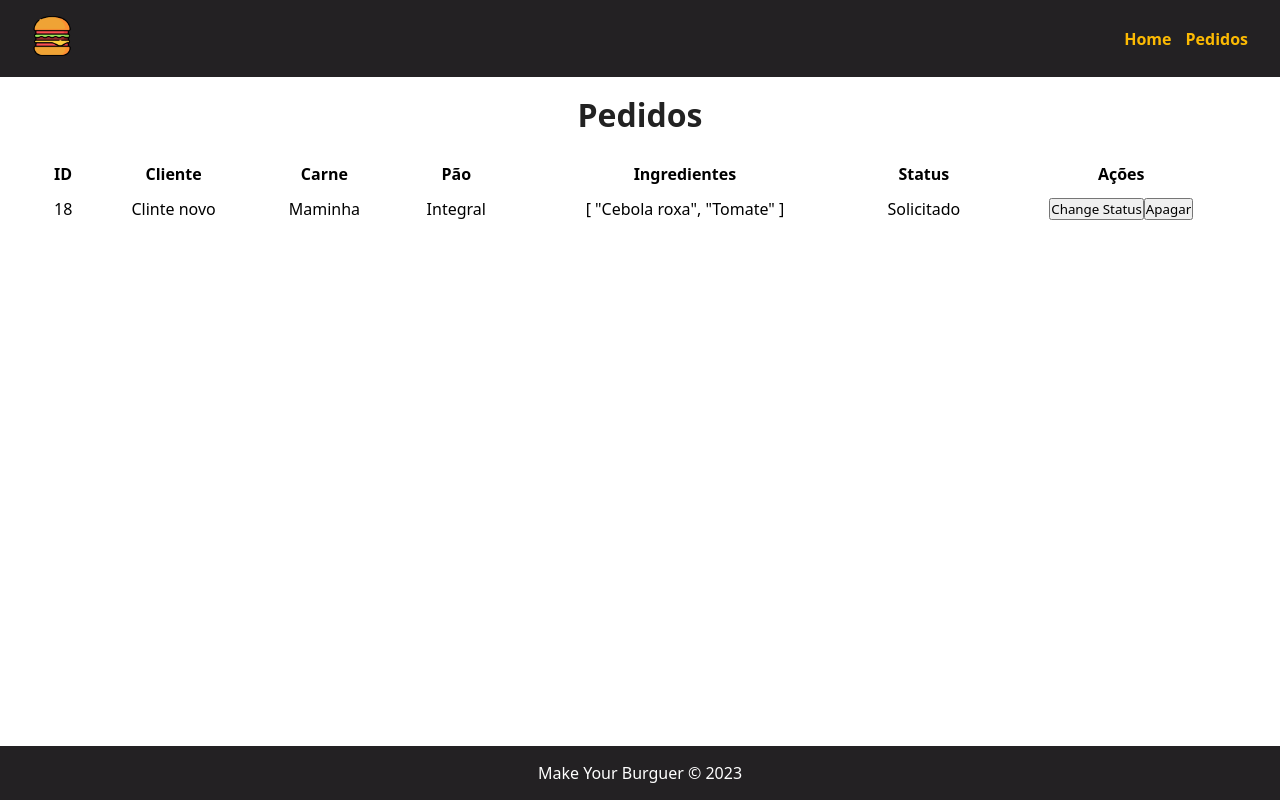
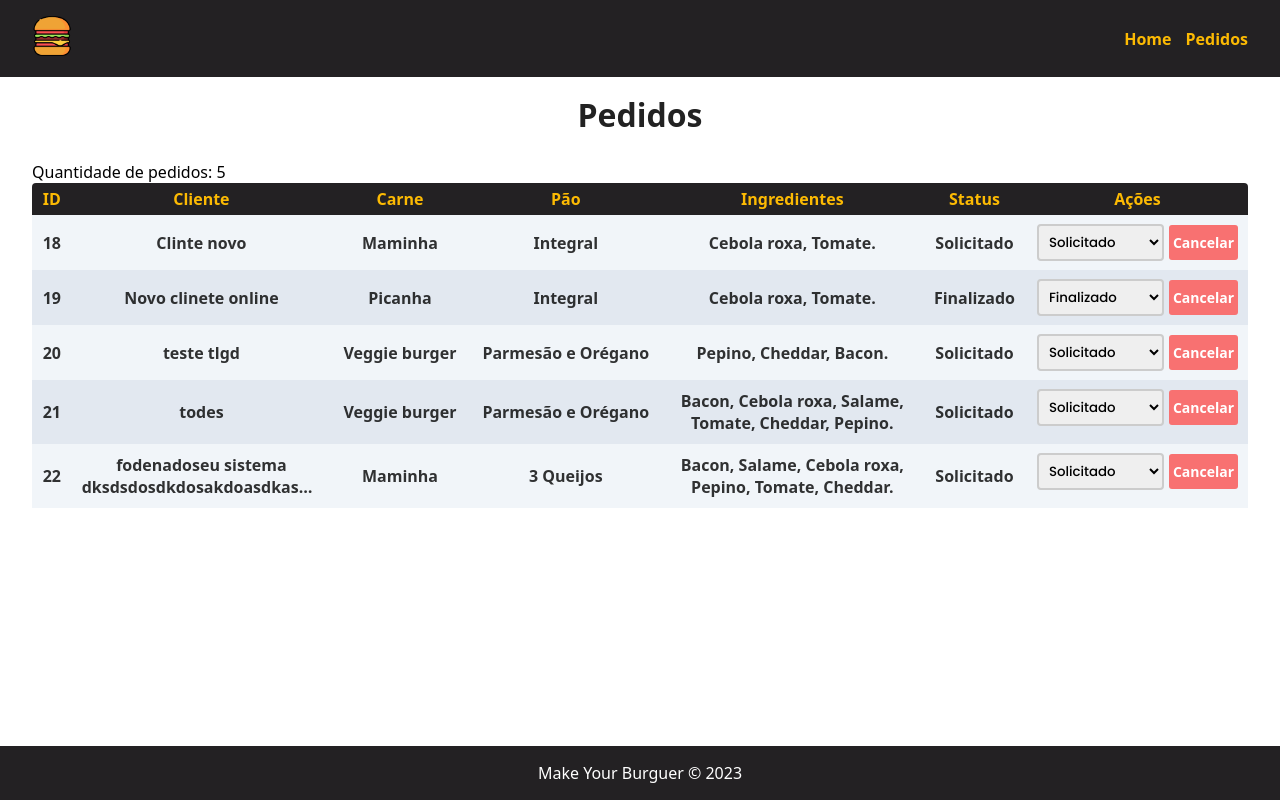
Before and after one commit to William-Romeu-Bronstrup/VueBurguer, a Vue app in the folder makeBurguerProject/: page /pedidos in a window 1280 px wide. Built offline with nearby package versions, Linux system fonts and the light colour scheme; data requests are answered from the project's data file.

Commit message:
Created the pedidos layout and the items with actions

```diff
--- a/makeBurguerProject/db/db.json
+++ b/makeBurguerProject/db/db.json
@@ -85,6 +85,38 @@
       "opcionais": ["Cebola roxa", "Tomate"],
       "status": "Solicitado",
       "id": 18
+    },
+    {
+      "nome": "Novo clinete online",
+      "carne": "Picanha",
+      "pao": "Integral",
+      "opcionais": ["Cebola roxa", "Tomate"],
+      "status": "Finalizado",
+      "id": 19
+    },
+    {
+      "nome": "teste tlgd",
+      "carne": "Veggie burger",
+      "pao": "Parmesão e Orégano",
+      "opcionais": ["Pepino", "Cheddar", "Bacon"],
+      "status": "Solicitado",
+      "id": 20
+    },
+    {
+      "nome": "todes",
+      "carne": "Veggie burger",
+      "pao": "Parmesão e Orégano",
+      "opcionais": ["Bacon", "Cebola roxa", "Salame", "Tomate", "Cheddar", "Pepino"],
+      "status": "Solicitado",
+      "id": 21
+    },
+    {
+      "nome": "fodenadoseu sistema dksdsdosdkdosakdoasdkasodoakdoadkpasokdoakdopaskdopakdopskaodakspodkasdkoasdaskdopasdkoakdosakdoaskdoaskdpaskdoaskdopaskdosapkdkasodkoasdkaopdkakdoadkasdadadadsadasdad",
+      "carne": "Maminha",
+      "pao": "3 Queijos",
+      "opcionais": ["Bacon", "Salame", "Cebola roxa", "Pepino", "Tomate", "Cheddar"],
+      "status": "Solicitado",
+      "id": 22
     }
   ]
 }
--- a/makeBurguerProject/src/assets/root.css
+++ b/makeBurguerProject/src/assets/root.css
@@ -2,6 +2,8 @@
   --background-header: #232123;
   --background-footer: #232123;
   --header-navigation-a: #fcba03;
+  --thead-color: #fcba03;
+  --thead-background: #232123;
   --white-color: #fff;
   --title-color: #222;
   --background-button-submit: #3b82f6;
@@ -9,4 +11,8 @@
   --background-disabled-button: #cbd5e1;
   --color-disabled-button: #f1f5f9;
   --background-message: #368ef1c4;
+  --table-background-even: #e2e8f0;
+  --table-background-odd: #f1f5f9;
+  --color-error: #f87171;
+  --color-black-80: rgba(0, 0, 0, 0.8);
 }
--- /dev/null
+++ b/makeBurguerProject/src/components/ButtonAction.vue
@@ -0,0 +1,27 @@
+<script>
+export default {
+  name: 'ButtonAction',
+  props: ['text']
+}
+</script>
+
+<template>
+  <button type="button" class="actionButton">{{ text }}</button>
+</template>
+
+<style scoped>
+.actionButton {
+  background-color: var(--color-error);
+  border: none;
+  border-radius: 3px;
+  color: var(--white-color);
+  font-weight: 700;
+  font-size: 14px;
+  height: 100%;
+  width: 100%;
+}
+
+.actionButton:hover {
+  cursor: pointer;
+}
+</style>
--- a/makeBurguerProject/src/components/Dashboard.vue
+++ b/makeBurguerProject/src/components/Dashboard.vue
@@ -1,27 +1,78 @@
 <script>
+import ButtonActionVue from './ButtonAction.vue'
+import ErrorMessageVue from './ErrorMessage.vue'
+
+// componente de confirmação
+
 export default {
   name: 'Dashboard',
+  components: {
+    ErrorMessageVue,
+    ButtonActionVue
+  },
   data() {
     return {
-      orders: []
+      orders: [],
+      requestOrders: 'loading',
+      status: [],
+      requestStatus: 'loading'
     }
   },
   methods: {
     async getOrders() {
-      const req = await fetch('http://localhost:3000/burgers')
-      this.orders = await req.json()
+      try {
+        const req = await fetch('http://localhost:3000/burgers')
+
+        if (req) {
+          this.orders = await req.json()
+          this.requestOrders = 'loaded'
+        }
+      } catch (error) {
+        this.requestOrders = 'failed'
+      }
+    },
+    async getStatus() {
+      try {
+        const req = await fetch('http://localhost:3000/status')
+
+        if (req) {
+          this.status = await req.json()
+          this.requestStatus = 'loaded'
+        }
+      } catch (error) {
+        this.requestStatus = 'failed'
+      }
+    },
+    lengthOfOrders() {
+      return this?.orders.length
+    },
+    options(index) {
+      let array = Array.from(this?.orders?.[index].opcionais)
+      let correctShow = ''
+
+      array.filter((e, index) => {
+        if (index + 1 === array.length) {
+          correctShow += `${e}. `
+        } else {
+          correctShow += `${e}, `
+        }
+      })
+
+      return correctShow
     }
   },
   mounted() {
     this.getOrders()
+    this.getStatus()
   }
 }
 </script>
 
 <template>
-  <div class="container-table">
+  <div class="container-table" v-if="requestOrders == 'loaded'">
+    <p>Quantidade de pedidos: {{ lengthOfOrders() }}</p>
     <table class="table">
-      <thead>
+      <thead class="thead">
         <tr>
           <th>ID</th>
           <th>Cliente</th>
@@ -33,21 +84,35 @@ export default {
         </tr>
       </thead>
       <tbody class="tbody">
-        <tr v-for="burger in orders" :key="burger.id">
+        <tr v-for="(burger, index) in orders" :key="burger.id">
           <td>{{ burger.id }}</td>
           <td>{{ burger.nome }}</td>
           <td>{{ burger.carne }}</td>
           <td>{{ burger.pao }}</td>
-          <td>{{ burger.opcionais }}</td>
+          <td>
+            {{ options(index) }}
+          </td>
           <td>{{ burger.status }}</td>
-          <td>
-            <button>Change Status</button>
-            <button>Apagar</button>
+          <td class="actions">
+            <select name="" id="" class="select">
+              <option
+                v-for="sts in status"
+                :key="sts.id"
+                :value="sts.tipo"
+                :selected="burger.status == sts.tipo"
+                class="option"
+              >
+                {{ sts.tipo }}
+              </option>
+            </select>
+            <ButtonActionVue text="Cancelar" />
           </td>
         </tr>
       </tbody>
     </table>
   </div>
+  <ErrorMessageVue msg="Falha em trazer os pedidos" v-else-if="requestOrders == 'failed'" />
+  <p v-else>Carregando kkkk</p>
 </template>
 
 <style scoped>
@@ -59,8 +124,32 @@ export default {
 
 .table {
   width: 100%;
-  border-top-left-radius: 6px;
-  border-top-right-radius: 6px;
+  border-collapse: collapse;
+  border-radius: 20px;
+}
+
+.thead {
+  background-color: var(--thead-background);
+}
+
+.thead tr th {
+  padding: 5px;
+  color: var(--thead-color);
+}
+
+.tbody tr:nth-child(even) {
+  background: var(--table-background-even);
+}
+
+.tbody tr:nth-child(odd) {
+  background: var(--table-background-odd);
+}
+
+.thead tr th:first-child {
+  border-top-left-radius: 4px;
+}
+.thead tr th:last-child {
+  border-top-right-radius: 4px;
 }
 
 .tbody {
@@ -69,5 +158,33 @@ export default {
 
 .tbody tr td {
   padding: 10px;
+  color: var(--color-black-80);
+  font-weight: 600;
+  max-width: 250px;
+  text-overflow: ellipsis;
+  overflow: hidden;
+}
+
+.select {
+  border: 2px solid #ccc;
+  border-radius: 4px;
+  font-family: 'Poppins';
+  font-weight: 500;
+  outline: none;
+  padding: 6px;
+  width: fit-content;
+}
+
+.option {
+  font-family: 'Poppins';
+  font-weight: 500;
+}
+
+.actions {
+  display: flex;
+  align-items: center;
+  justify-content: space-between;
+  height: 55px;
+  gap: 5px;
 }
 </style>
--- /dev/null
+++ b/makeBurguerProject/src/components/ErrorMessage.vue
@@ -0,0 +1,23 @@
+<script>
+export default {
+  name: 'ErrorMessage',
+  props: ['msg']
+}
+</script>
+
+<template>
+  <p class="error">{{ msg }}</p>
+</template>
+
+<style scoped>
+.error {
+  color: var(--white-color);
+  font-weight: 600;
+  font-family: 'Poppins';
+  font-size: 14px;
+  background-color: var(--color-error);
+  max-width: fit-content;
+  padding: 8px 6px;
+  border-radius: 2px;
+}
+</style>
```
